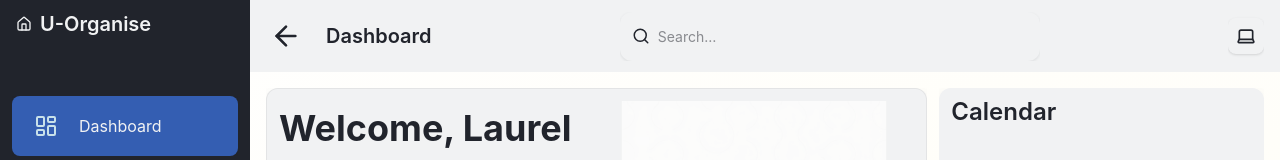
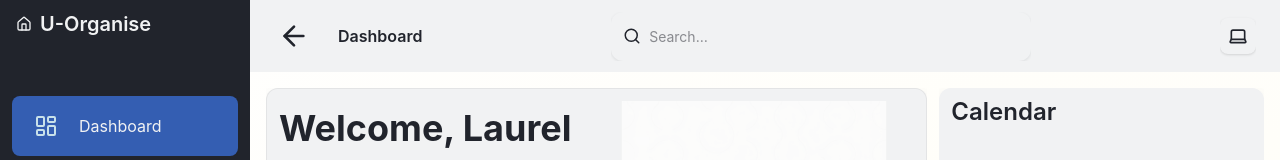
Before and after one commit to Sihle-Thwa/SportsManagment, a React (Vite) app in the folder frontend/: page /signIn in a window 1280 px wide. Both pictures are taken after typing "name@example.com", "Sample123" into the empty fields and a click on the button "Sign In". Shown: the top 160 px of the page. Built offline with nearby package versions, Linux system fonts and the light colour scheme.

Commit message:
refactor: Simplify Header and TopNav styles for improved layout and consistency

```diff
--- a/frontend/src/components/layout/Header/app-header.tsx
+++ b/frontend/src/components/layout/Header/app-header.tsx
@@ -1,4 +1,3 @@
-// app-header.tsx
 import { useLocation } from "react-router-dom";
 import "./appheader.css";
 
--- a/frontend/src/components/layout/TopNav/apptopbar.css
+++ b/frontend/src/components/layout/TopNav/apptopbar.css
@@ -1,153 +1,132 @@
 @import "tailwindcss";
 
 /* Topbar styles using semantic tokens + fallbacks */
-@layer components {
-	:root {
-		--topbar-height: 72px;
-		--radius-md: 8px;
-		--icon-size-sm: 18px;
-		--icon-size-md: 20px;
-		--transition-fast: 180ms;
-		--easing-smooth: cubic-bezier(0.4, 0, 0.2, 1);
-	}
 
 .app-topbar-inner {
 	display: flex;
 	align-items: center;
 	justify-content: space-between;
+	height: 100%;
+	padding: 0 24px;
 	width: 100%;
-		height: var(--topbar-height);
-		padding: 0 16px;
-		gap: 12px;
-		background: var(
-			--header-background,
-			var(--sidebar-background, var(--colour-neutral-100))
-		);
-		border-bottom: 1px solid var(--header-border, var(--border-default));
-		box-sizing: border-box;
-		z-index: 40;
+	background-color: var(--navbar-background);
 }
 
 .topbar-section {
+	height: 100%;
 	display: flex;
 	align-items: center;
-		gap: 12px;
-		height: 100%;
-		min-width: 0; /* allow children to overflow hidden text */
 }
 
 /* LEFT */
 .topbar-left {
 	display: flex;
+	gap: 16px;
 	align-items: center;
-		gap: 12px;
-		justify-content: flex-start;
 	flex: 0 1 auto;
-		min-width: 0;
 }
 
 .topbar-brand-group {
 	display: flex;
+	align-items: center;
 	gap: 8px;
-		align-items: center;
 }
 
-	@media (min-width: 1024px) {
-		.topbar-brand-group {
-			gap: 16px;
+@media (min-width: 768px) {
+	.topbar-brand-group--collapsed {
+		display: none;
+	}
+	.topbar-brand-group--expanded {
+		display: flex;
 	}
 }
 
 .topbar-toggle {
+	all: unset;
 	display: inline-flex;
 	align-items: center;
 	justify-content: center;
 	width: 40px;
 	height: 40px;
-		border-radius: var(--radius-md);
-		background: transparent;
-		border: 1px solid transparent;
-		color: var(--header-icon, var(--header-text));
+	border-radius: 8px;
 	cursor: pointer;
-		transition: background var(--transition-fast) var(--easing-smooth),
-			transform var(--transition-fast);
+	background: inherit;
+	color: var(--navbar-icon);
 }
-	.topbar-toggle:hover,
-	.topbar-toggle:focus {
-		background: var(--header-toggle-hover, var(--background-surface-hover));
-		outline: none;
-		box-shadow: 0 0 0 3px
-			color-mix(in srgb, var(--interactive-primary) 8%, transparent);
+
+.topbar-toggle:hover {
+	color: var(--navbar-icon-hover);
+	opacity: 0.9;
 }
 
 .topbar-toggle__icon {
 	width: var(--icon-size-md);
 	height: var(--icon-size-md);
-		display: inline-flex;
-		align-items: center;
-		justify-content: center;
 }
 
 /* header area (page title / breadcrumb) */
 .topbar-header {
-		display: flex;
+	display: inline-flex;
 	align-items: center;
 	gap: 8px;
-		min-width: 0;
-		padding-left: 8px;
+	margin-left: 8px;
 }
 .topbar-header__title {
-		display: inline-flex;
-		font-size: var(--title-size-sm, 16px);
-		font-weight: var(--font-weight-semibold, 600);
-		color: var(--header-text, var(--text-on-background));
+	font-size: var(--font-size-lg);
+	font-weight: 600;
+	color: var(--text-primary);
 	white-space: nowrap;
 	overflow: hidden;
 	text-overflow: ellipsis;
-		max-width: 320px;
+	max-width: 240px;
 }
 
 /* CENTER */
 .topbar-center {
+	flex: 1 1 auto;
 	display: flex;
-		align-items: center;
 	justify-content: center;
-		flex: 1 1 auto;
-		min-width: 0;
-		padding: 0 12px;
 }
-	@media (max-width: 640px) {
+@media (max-width: 768px) {
 	.topbar-center {
 		display: none;
+	}
+	.topbar-header {
+		margin-left: 0;
+	}
+	.topbar-header__title {
+		max-width: 180px;
+			font-size: var(--font-size-md);
 	}
 }
 
 /* RIGHT */
 .topbar-right {
 	display: flex;
-		gap: 8px;
+	gap: 16px;
 	align-items: center;
-		justify-content: flex-end;
 	flex: 0 1 auto;
 }
 
 /* small-screen adjustments */
-	@media (max-width: 1024px) {
-		.app-topbar-inner {
-			padding: 0 12px;
+@media (max-width: 480px) {
+	.topbar-left,
+	.topbar-right {
+		gap: 8px;
 	}
-
 	.topbar-header__title {
-			max-width: 160px;
+		max-width: 120px;
+		font-size: var(--font-size-sm);
+	}
+	.topbar-header__title {
+		font-size: var(--font-size-sm);
 	}
 }
 
-	/* Accessibility: visible focus ring for keyboard users */
-	.topbar-toggle:focus-visible,
-	.topbar-toggle:focus {
-		outline: none;
-		box-shadow: 0 0 0 3px
-			color-mix(in srgb, var(--interactive-primary) 12%, transparent);
-		border-color: var(--interactive-primary);
+@media (max-width: 360px) {
+	.topbar-header__title {
+		max-width: 80px;
+		font-size: var(--font-size-xs);
 	}
+
 }
```
Also changed, not shown: frontend/src/components/layout/Header/appheader.css (+11 -12 lines). Lines whose indentation alone changed are shown as unchanged.
